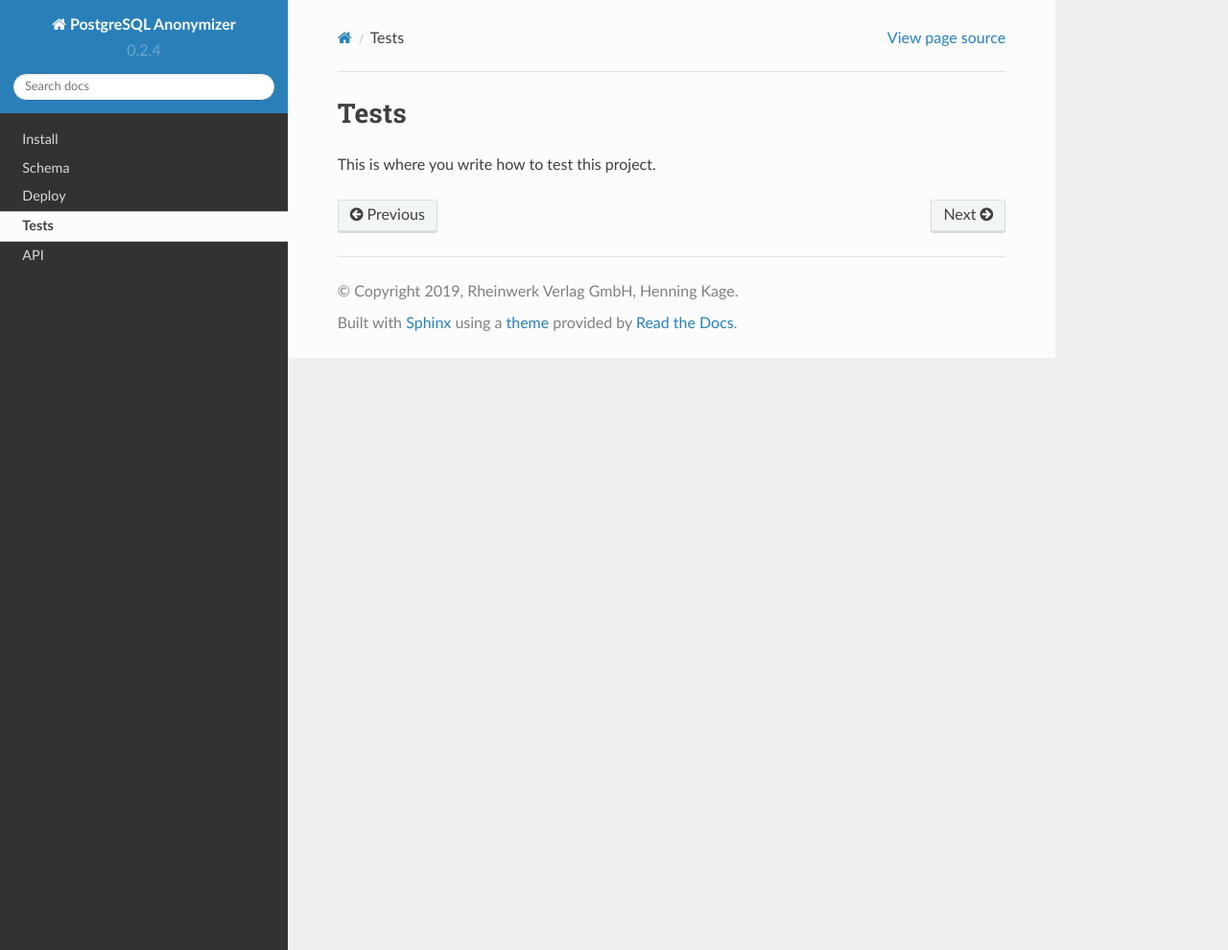
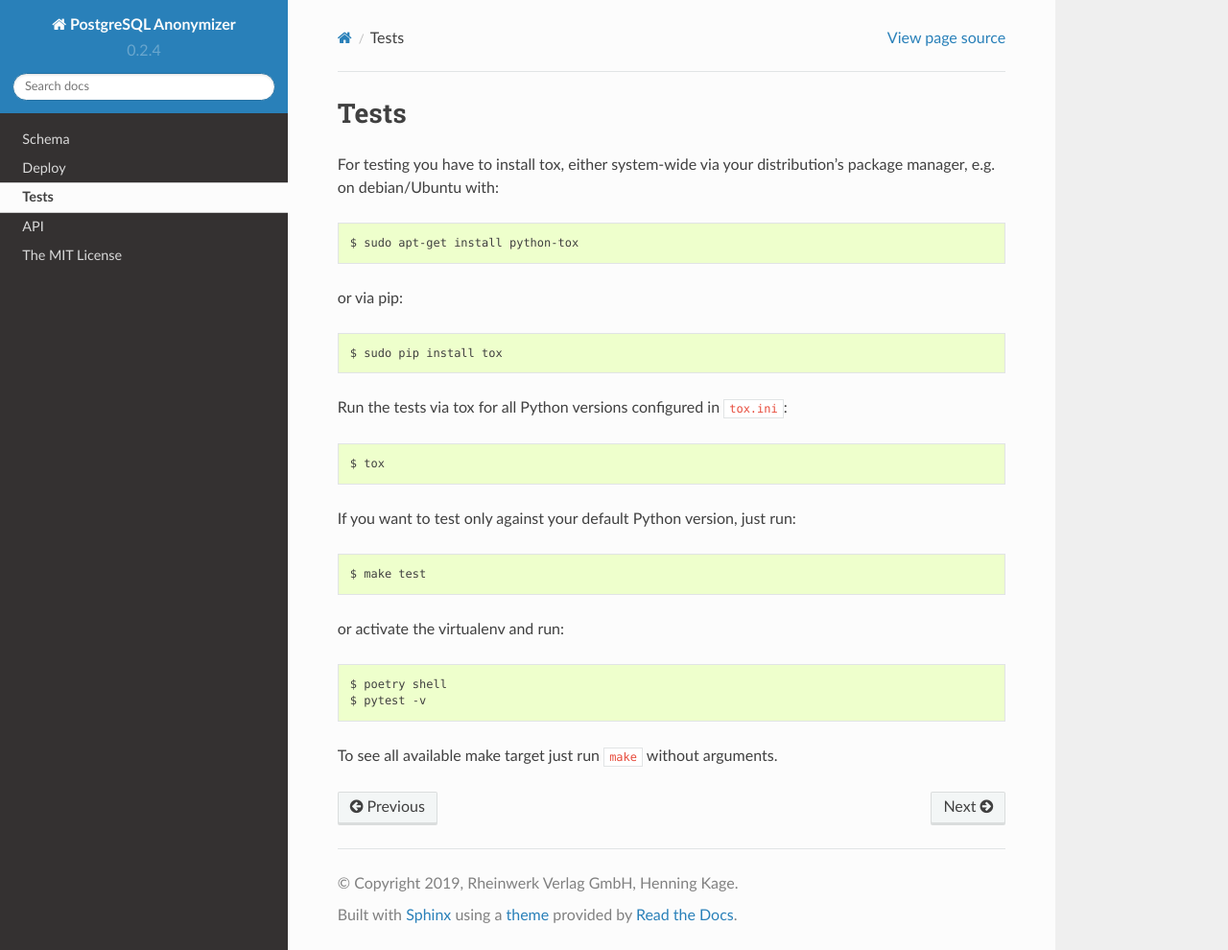
Before and after one commit to rheinwerk-verlag/pganonymize, a Sphinx documentation site: the page built from docs/tests.rst, in a window 1280 px wide and 990 px high. Shown: the whole window at 96% size. Built offline with Sphinx 7.4.7 and the Read the Docs theme 2.0.0, drawn with Linux system fonts in a browser that asks for light colours.

Commit message:
Modified docs

```diff
--- a/docs/index.rst
+++ b/docs/index.rst
@@ -7,7 +7,6 @@
    :maxdepth: 2
 
    readme
-   install
    schema
    deploy
    tests
--- a/docs/install.rst
+++ /dev/null
@@ -1,4 +0,0 @@
-Install
-=======
-
-This is where you write how to get a new laptop to run this project.
--- a/docs/tests.rst
+++ b/docs/tests.rst
@@ -1,4 +1,26 @@
 Tests
 =====
 
-This is where you write how to test this project.
+For testing you have to install tox, either system-wide via your distribution's package manager,
+e.g. on debian/Ubuntu with::
+
+    $ sudo apt-get install python-tox
+
+or via pip::
+
+    $ sudo pip install tox
+
+Run the tests via tox for all Python versions configured in ``tox.ini``::
+
+    $ tox
+
+If you want to test only against your default Python version, just run::
+
+    $ make test
+
+or activate the virtualenv and run::
+
+    $ poetry shell
+    $ pytest -v
+
+To see all available make target just run ``make`` without arguments.
--- a/pyproject.toml
+++ b/pyproject.toml
@@ -28,6 +28,9 @@
 ipdb = "^0.12.3"
 isort = "^4.3.21"
 wheel = "^0.33.6"
+Sphinx = {version = "<2.3.1", optional = true}
+recommonmark = {version = "^0.6.0", optional = true}
+sphinx_rtd_theme = {version = "^0.4.3", optional = true}
 
 [build-system]
 requires = ["poetry>=0.12"]
```
Also changed, not shown: README.rst (+0 -27 lines), LICENSE.rst, 1 other file.
